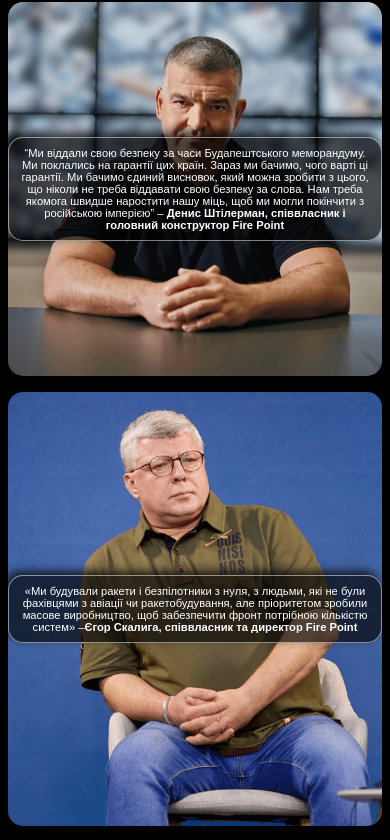
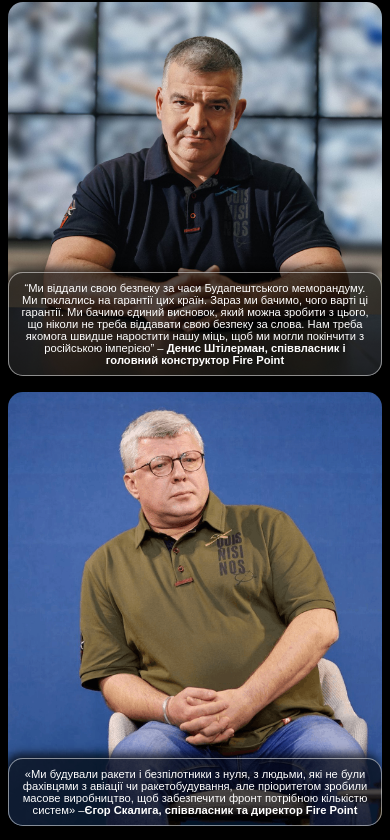
Before and after one commit to KB4C1/FirePoint, a React (Vite) app: page / in a window 390 px wide. Shown: the part 1012-1852 px from the top of the page. Built offline with nearby package versions, Linux system fonts and the light colour scheme; a web font is replaced by a local one.

Commit message:
Update _about-section.scss
i write this changes on the phone

```diff
--- a/src/styles/_about-section.scss
+++ b/src/styles/_about-section.scss
@@ -91,6 +91,11 @@
       grid-row: 1 / 2;
       z-index: 2;
 
+
+     @media (min-width: 340px) {
+        place-self: end center;
+      }
+
       @media (min-width: 480px) {
         font-size: 0.7rem;
         text-align: left;
```
